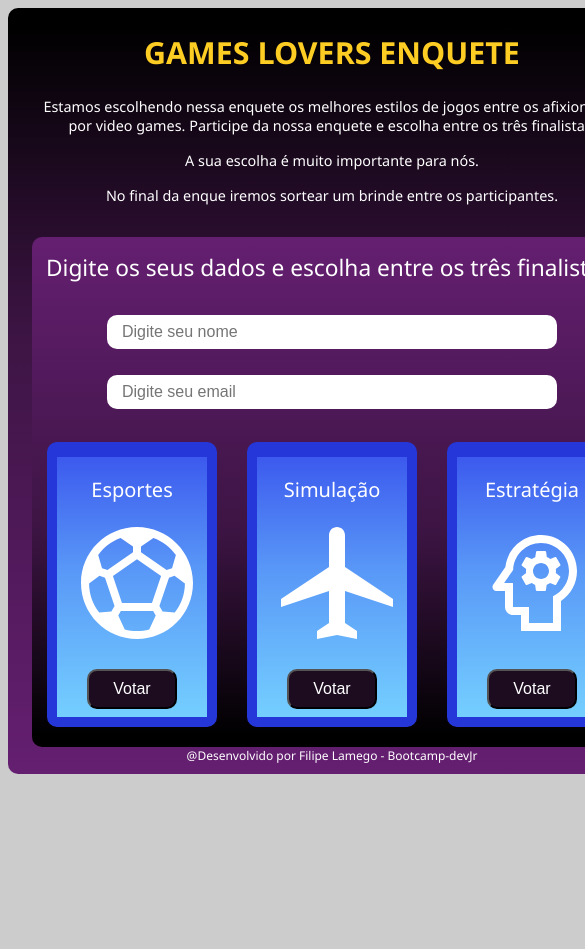
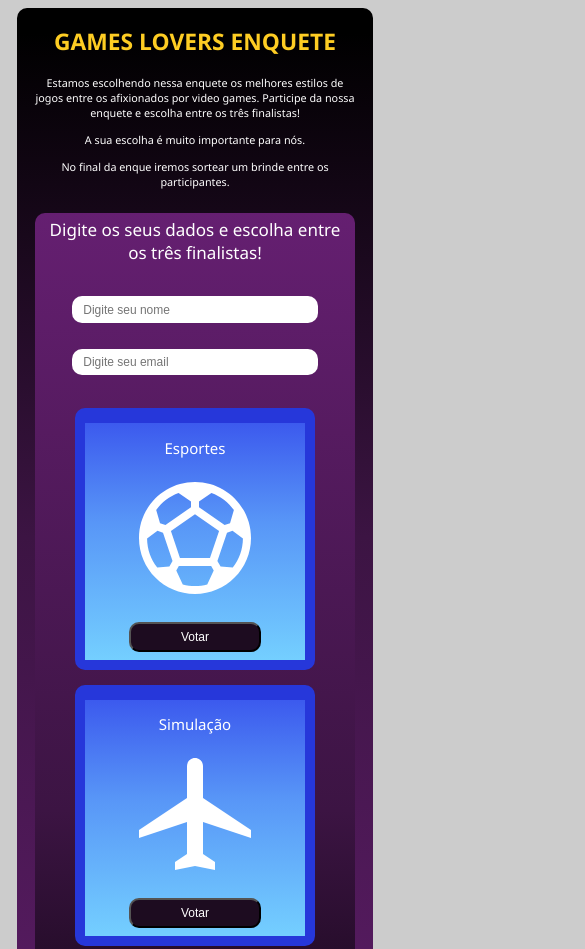
Before and after one commit to filipelamego/bootcamp-devjr-prj2, a plain HTML site: page index.html in a window 390 px wide. Shown: the top 949 px of the page, 585 px wide, since content can reach past the window. Before the commit the page ends 844 px from the top, so only its background shows below. Drawn offline with Linux system fonts and the light colour scheme.

Commit message:
closes #6 - Responsividade com media screen

```diff
--- a/style.css
+++ b/style.css
@@ -119,3 +119,42 @@ button:hover {
     width: 25%;
     padding-top: 1.2rem;
 }
+
+@media screen and (max-width : 620px) {
+    html {
+        font-size: 12px;
+    }
+
+    .container {
+        width: 95%;
+        box-sizing: border-box;
+    }
+
+    .sub-header {
+        flex-direction: column;
+        align-items: center;
+    }
+
+    .header-subtitle {
+        padding: 5px;
+        align-items: center;
+    }
+
+    #esporte {
+        width: 75%;
+        box-sizing: border-box;
+        margin-bottom: 15px;
+
+    }
+
+    #simulacao {
+        width: 75%;
+        box-sizing: border-box;
+        margin-bottom: 15px;
+    }
+
+    #estrategia {
+        width: 75%;
+        box-sizing: border-box;
+    }
+}
```
